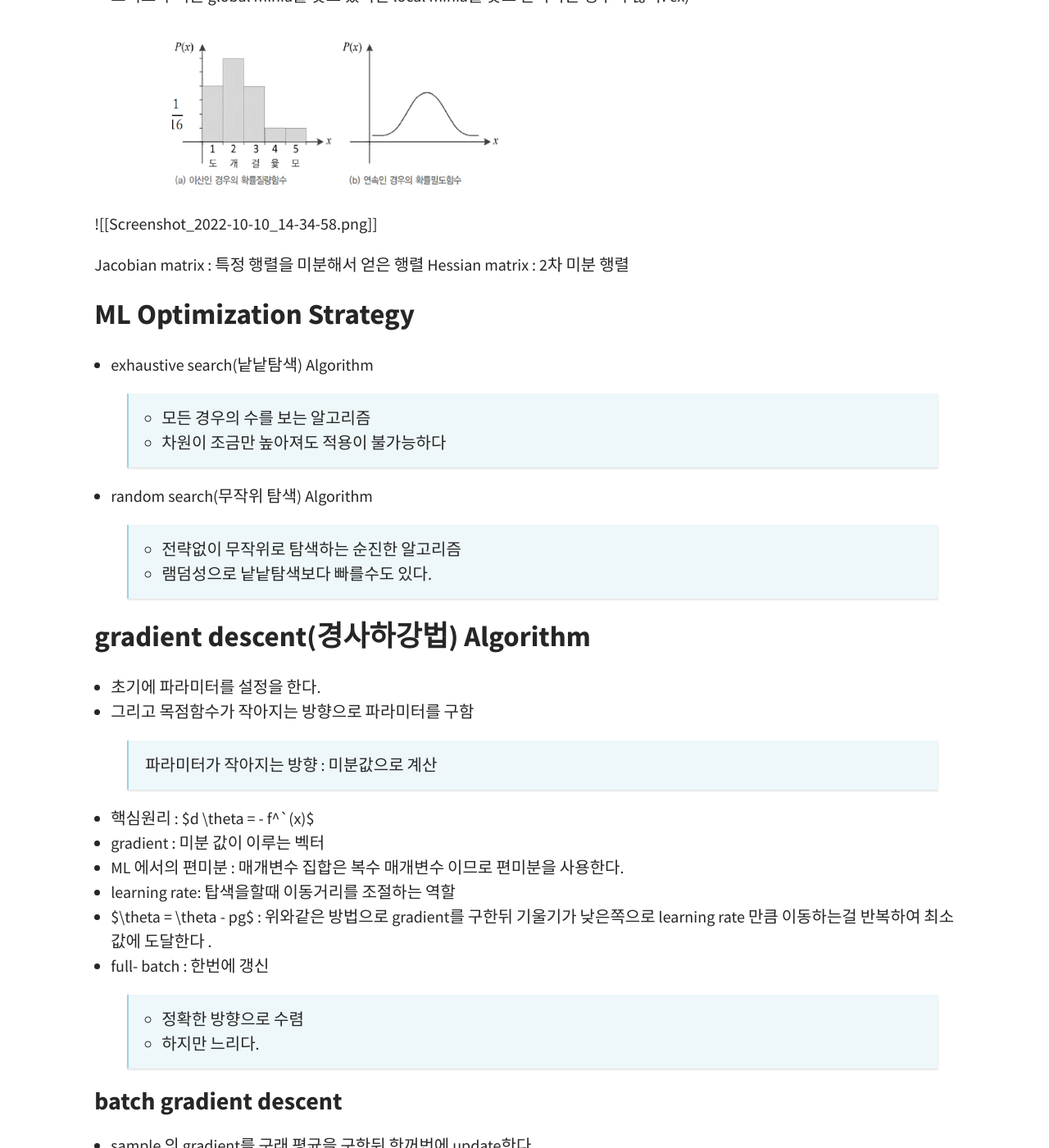
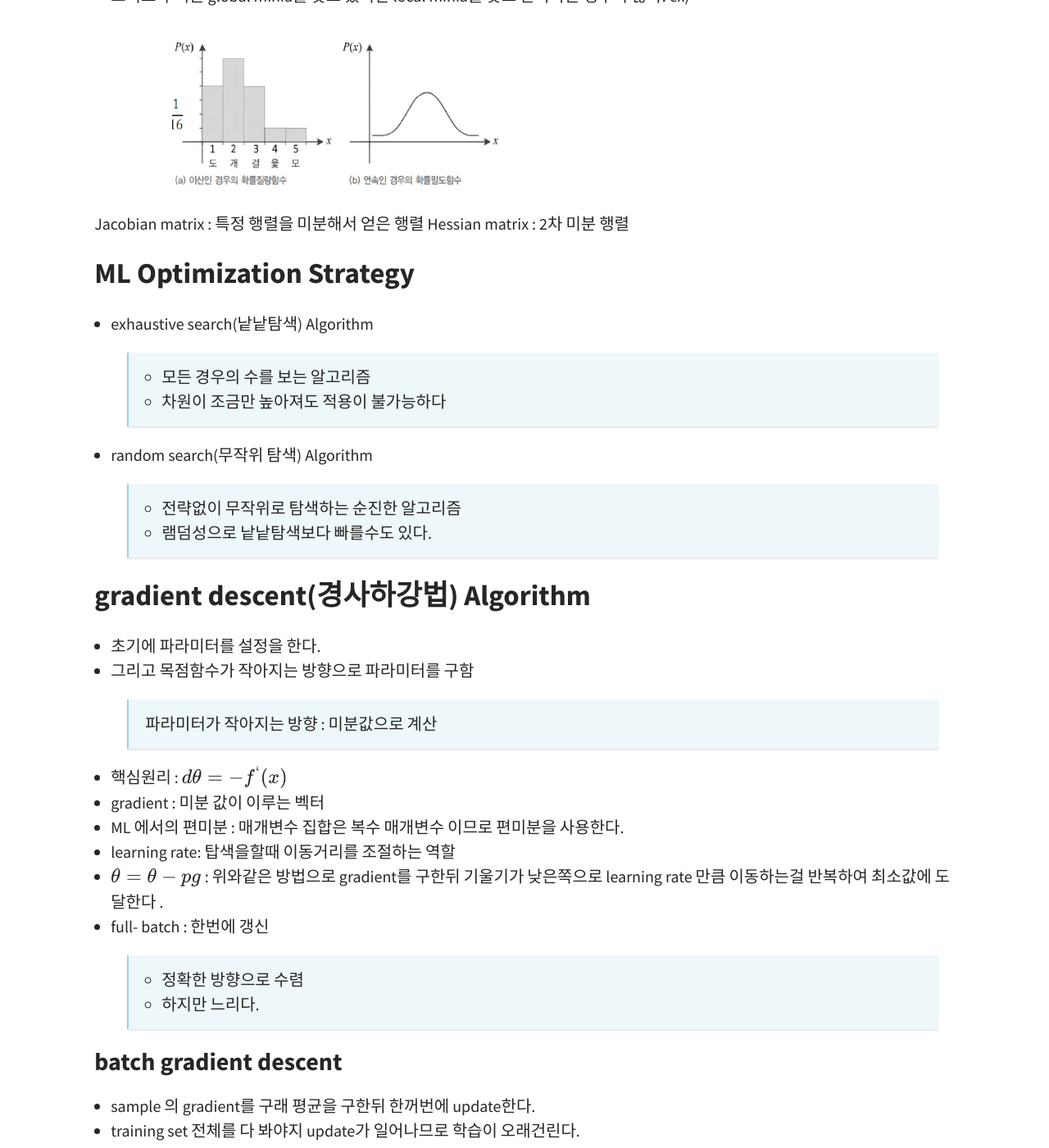
Before and after one commit to Ahnho/Ahnho.github.io, a Jekyll site: the page built from _posts/2022-10-19-opimization.md, in a window 1280 px wide and 1400 px high, scrolled down 1199 px. Shown: the whole window at 82% size. Built offline with Jekyll 4.4.1, drawn with Linux system fonts in a browser that asks for light colours.

Commit message:
Update 2022-10-19-opimization.md

```diff
--- a/_posts/2022-10-19-opimization.md
+++ b/_posts/2022-10-19-opimization.md
@@ -34,8 +34,6 @@ ex)
 
 <img src= "/image/PDF_1.png" width="600px" height="200px" title="image"/>
 
-![[Screenshot_2022-10-10_14-34-58.png]]
-
 Jacobian matrix  : 특정 행렬을 미분해서 얻은 행렬
 Hessian matrix : 2차 미분 행렬
 
@@ -52,11 +50,11 @@ Hessian matrix : 2차 미분 행렬
 - 초기에 파라미터를 설정을 한다.
 -  그리고 목점함수가 작아지는 방향으로 파라미터를 구함
 > 파라미터가 작아지는 방향 : 미분값으로 계산
-- 핵심원리 : $d \theta = - f^`(x)$
+- 핵심원리 : $$d \theta = - f^`(x)$$
  - gradient : 미분 값이 이루는 벡터
  - ML 에서의 편미분 : 매개변수 집합은 복수 매개변수 이므로 편미분을 사용한다.
  - learning rate: 탑색을할때 이동거리를 조절하는 역할
- - $\theta = \theta - pg$ : 위와같은 방법으로  gradient를 구한뒤 기울기가 낮은쪽으로 learning rate 만큼 이동하는걸 반복하여 최소값에 도달한다 .
+ - $$\theta = \theta - pg$$ : 위와같은 방법으로  gradient를 구한뒤 기울기가 낮은쪽으로 learning rate 만큼 이동하는걸 반복하여 최소값에 도달한다 .
  - full- batch : 한번에 갱신
 > - 정확한 방향으로 수렴
 > - 하지만 느리다.
```
